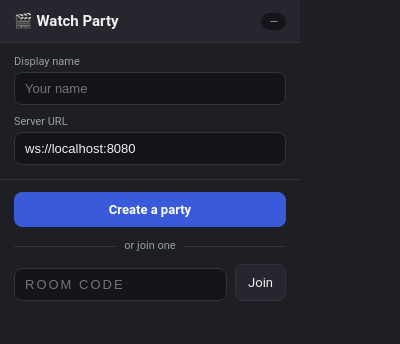
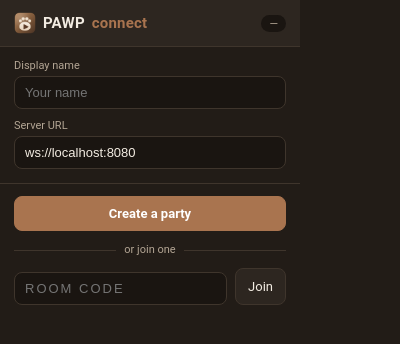
Before and after one commit to Anandjeechoubey/youtube-watchparty, a browser extension: page extension/popup/popup.html in a window 400 px wide. Drawn offline with Linux system fonts and the light colour scheme.

Commit message:
Rebrand extension to PAWP connect with mocha theme, icons, and lockable relay

```diff
--- a/extension/content/overlay.js
+++ b/extension/content/overlay.js
@@ -11,7 +11,7 @@
     host.id = 'wp-overlay';
     host.innerHTML = `
       <div class="wp-header">
-        <span class="wp-title">Watch Party</span>
+        <span class="wp-title">🐾 PAWP connect</span>
         <span class="wp-status" id="wp-status">connecting…</span>
         <button class="wp-collapse" id="wp-collapse" title="Collapse">–</button>
       </div>
--- a/extension/popup/popup.css
+++ b/extension/popup/popup.css
@@ -1,12 +1,14 @@
 :root {
-  --bg: #1e1f24;
-  --panel: #26272e;
-  --line: #34353c;
-  --text: #f1f1f1;
-  --muted: #9aa0a6;
-  --accent: #3a5bd9;
-  --green: #5cd28a;
-  --red: #ff6b6b;
+  --bg: #221c17;
+  --panel: #2d2620;
+  --sunk: #1a1511;
+  --line: #3f352c;
+  --text: #f3ece2;
+  --muted: #b3a594;
+  --accent: #a9744f;
+  --accent-hover: #936139;
+  --green: #8bb673;
+  --red: #e08a6b;
 }
 
 * { box-sizing: border-box; }
@@ -28,14 +30,24 @@
   background: var(--panel);
   border-bottom: 1px solid var(--line);
 }
-header h1 { font-size: 15px; margin: 0; }
+header h1 {
+  font-size: 15px;
+  margin: 0;
+  display: flex;
+  align-items: center;
+  gap: 7px;
+  letter-spacing: 0.2px;
+  font-weight: 700;
+}
+.brand-icon { width: 22px; height: 22px; border-radius: 6px; display: block; }
+.brand-light { color: var(--accent); font-weight: 600; }
 
 .status {
   font-size: 11px;
   color: var(--muted);
   padding: 2px 8px;
   border-radius: 10px;
-  background: #14151a;
+  background: var(--sunk);
 }
 .status[data-kind="connected"] { color: var(--green); }
 .status[data-kind="idle"] { color: var(--muted); }
@@ -51,7 +63,7 @@
 input[type="text"] {
   width: 100%;
   margin-top: 4px;
-  background: #14151a;
+  background: var(--sunk);
   border: 1px solid var(--line);
   color: var(--text);
   border-radius: 8px;
@@ -83,7 +95,7 @@
   color: #fff;
   font-weight: 600;
 }
-button.primary:hover { background: #2f4cc0; }
+button.primary:hover { background: var(--accent-hover); }
 
 button.danger {
   width: 100%;
@@ -116,7 +128,7 @@
 .notice { color: var(--muted); font-size: 11px; margin: 10px 0 0; }
 
 .room-box {
-  background: #14151a;
+  background: var(--sunk);
   border: 1px solid var(--line);
   border-radius: 10px;
   padding: 12px;
--- a/extension/popup/popup.html
+++ b/extension/popup/popup.html
@@ -8,7 +8,7 @@
   </head>
   <body>
     <header>
-      <h1>🎬 Watch Party</h1>
+      <h1><img src="../icons/icon-32.png" alt="" class="brand-icon" /> PAWP <span class="brand-light">connect</span></h1>
       <span id="status" class="status">—</span>
     </header>
 
@@ -18,7 +18,7 @@
         Display name
         <input id="name" type="text" placeholder="Your name" maxlength="24" />
       </label>
-      <label>
+      <label id="server-field">
         Server URL
         <input id="server" type="text" placeholder="ws://localhost:8080" />
       </label>
@@ -54,6 +54,7 @@
     </footer>
 
     <!-- shared globals (classic scripts run before the deferred module) -->
+    <script src="../shared/config.js"></script>
     <script src="../shared/messages.js"></script>
     <script src="../shared/storage.js"></script>
     <script type="module" src="popup.js"></script>
--- a/extension/popup/popup.js
+++ b/extension/popup/popup.js
@@ -9,6 +9,7 @@
   status: document.getElementById('status'),
   name: document.getElementById('name'),
   server: document.getElementById('server'),
+  serverField: document.getElementById('server-field'),
   lobby: document.getElementById('lobby'),
   party: document.getElementById('party'),
   create: document.getElementById('create'),
@@ -227,6 +228,13 @@
   els.name.value = settings.displayName;
   els.server.value = settings.serverUrl;
 
+  // Locked production build: force the baked-in relay and hide the field.
+  const locked = (window.WP.config && window.WP.config.lockedServerUrl) || '';
+  if (locked) {
+    els.server.value = locked;
+    els.serverField.classList.add('hidden');
+  }
+
   els.create.addEventListener('click', createParty);
   els.join.addEventListener('click', joinParty);
   els.room.addEventListener('keydown', (e) => { if (e.key === 'Enter') joinParty(); });
--- /dev/null
+++ b/extension/shared/config.js
@@ -0,0 +1,15 @@
+// Build-time configuration.
+//
+// In development this is empty, so the popup shows the Server URL field and you
+// can point the extension at any relay (localhost, a tunnel, etc.).
+//
+// The production build (./build-prod.sh) OVERWRITES this file, setting
+// lockedServerUrl to the relay from .env. When locked, the extension always uses
+// that relay and hides the Server URL field in the UI.
+
+(function (root) {
+  root.WP = root.WP || {};
+  root.WP.config = {
+    lockedServerUrl: '',
+  };
+})(typeof window !== 'undefined' ? window : globalThis);
--- a/extension/shared/storage.js
+++ b/extension/shared/storage.js
@@ -24,9 +24,13 @@
   }
 
   // Returns the full settings object with defaults filled in.
+  // In a locked production build, the relay URL is forced to the baked-in value.
   async function getSettings() {
     const stored = await get(Object.keys(DEFAULTS));
-    return { ...DEFAULTS, ...stored };
+    const settings = { ...DEFAULTS, ...stored };
+    const locked = (root.WP && root.WP.config && root.WP.config.lockedServerUrl) || '';
+    if (locked) settings.serverUrl = locked;
+    return settings;
   }
 
   async function setSettings(partial) {
```
Also changed, not shown: extension/content/content.js (+18 -2 lines), extension/content/overlay.css (+24 -24 lines), README.md, extension/icons/icon-128.png (added), extension/icons/icon-16.png (added), extension/icons/icon-32.png (added), extension/icons/icon-48.png (added), extension/icons/icon.svg (added), extension/manifest.json.
